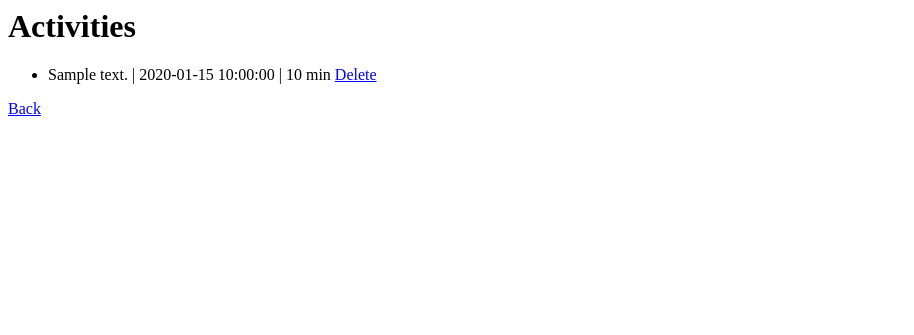
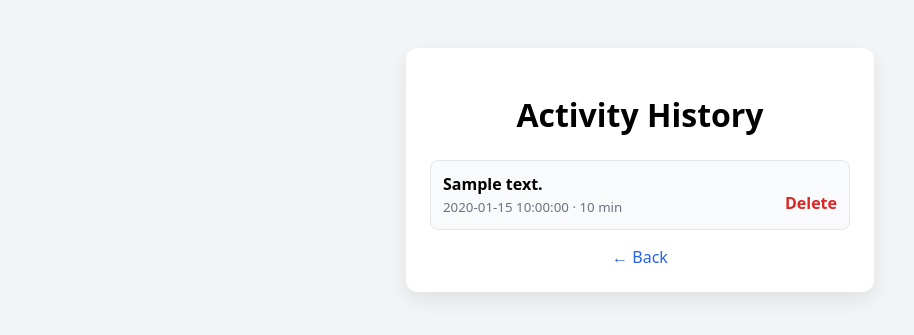
Before and after one commit to iancodes-jihu/daily-activity-tracker, a Flask app: template templates/activities.html in a window 1280 px wide. Shown: the top 335 px of the page, without its empty margins (0-914 px from the left). Run offline with Flask 3, Linux system fonts and the light colour scheme; the template is opened without the code that fills it: most values are stand-ins (such as "Sample title", 1, 10 or a date in 2020).

Commit message:
style: add base css and improve activity list layout

```diff
--- a/static/style.css
+++ b/static/style.css
@@ -0,0 +1,87 @@
+body {
+  font-family: system-ui, sans-serif;
+  background: #f3f4f6;
+  padding: 40px;
+}
+
+.card {
+  max-width: 420px;
+  margin: auto;
+  background: white;
+  padding: 24px;
+  border-radius: 12px;
+  box-shadow: 0 8px 20px rgba(0,0,0,0.08);
+}
+
+h1 {
+  text-align: center;
+  margin-bottom: 24px;
+}
+
+label {
+  font-size: 14px;
+  font-weight: 500;
+  margin-bottom: 4px;
+  display: block;
+}
+
+input {
+  width: 100%;
+  padding: 10px;
+  margin-bottom: 16px;
+  border-radius: 8px;
+  border: 1px solid #d1d5db;
+}
+
+button {
+  width: 100%;
+  padding: 12px;
+  background: #2563eb;
+  color: white;
+  font-weight: 600;
+  border: none;
+  border-radius: 8px;
+  cursor: pointer;
+}
+
+button:hover {
+  background: #1d4ed8;
+}
+
+a {
+  display: block;
+  text-align: center;
+  margin-top: 16px;
+  color: #2563eb;
+  text-decoration: none;
+}
+
+.activity-list {
+  display: flex;
+  flex-direction: column;
+  gap: 12px;
+}
+
+.activity-item {
+  display: flex;
+  justify-content: space-between;
+  align-items: center;
+  padding: 12px;
+  border-radius: 8px;
+  background: #f9fafb;
+  border: 1px solid #e5e7eb;
+}
+
+.activity-text small {
+  color: #6b7280;
+}
+
+a.delete {
+  color: #dc2626;
+  font-weight: 600;
+  text-decoration: none;
+}
+
+a.delete:hover {
+  text-decoration: underline;
+}
--- a/templates/activities.html
+++ b/templates/activities.html
@@ -1,16 +1,31 @@
-<h1>Activities</h1>
+<!DOCTYPE html>
+<html>
+<head>
+  <title>Activities</title>
+  <link rel="stylesheet" href="{{ url_for('static', filename='style.css') }}">
+</head>
+
+<body>
+  <div class="card">
+    <h1>Activity History</h1>
 
     {% if activities %}
-<ul>
+      <div class="activity-list">
         {% for a in activities %}
-    <li>
-        {{ a.description }} | {{ a.date }} | {{ a.duration }} min
-        <a href="/delete/{{ a.id }}">Delete</a>
-    </li>
+          <div class="activity-item">
+            <div class="activity-text">
+              <strong>{{ a.description }}</strong><br>
+              <small>{{ a.date }} · {{ a.duration }} min</small>
+            </div>
+            <a class="delete" href="/delete/{{ a.id }}">Delete</a>
+          </div>
         {% endfor %}
-</ul>
+      </div>
     {% else %}
       <p>No activities yet.</p>
     {% endif %}
 
-<a href="/">Back</a>
+    <a href="/">← Back</a>
+  </div>
+</body>
+</html>
```
Also changed, not shown: templates/index.html (+21 -8 lines), db/activities.db. Lines whose indentation alone changed are shown as unchanged.
